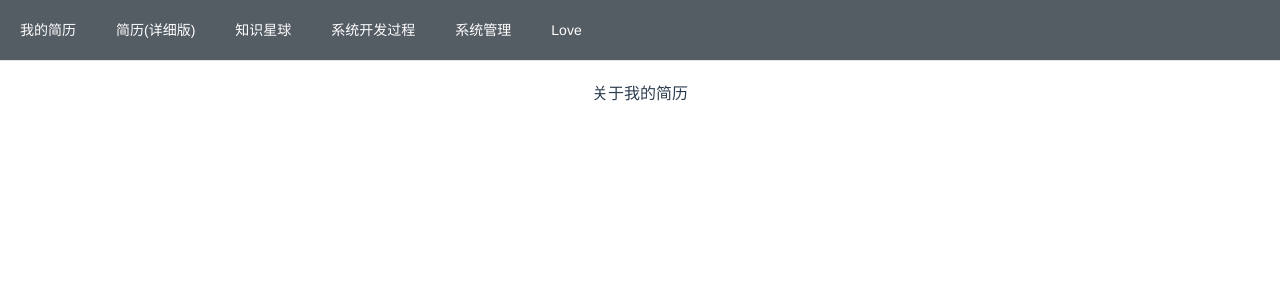
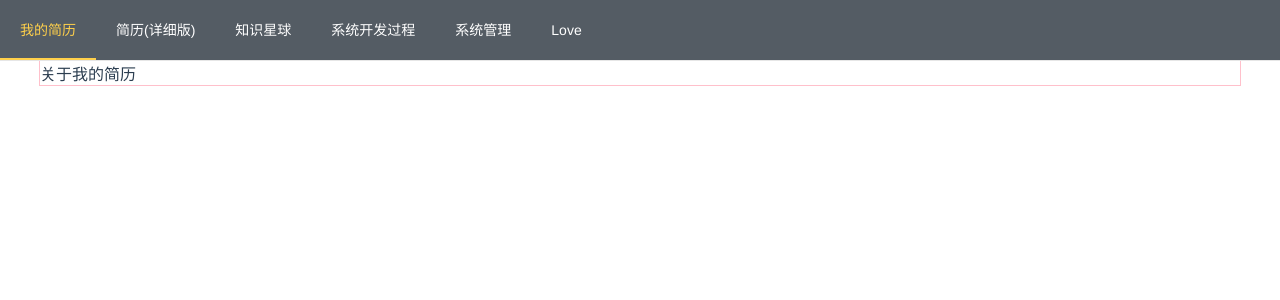
Before and after one commit to zihochay/project, a Vue app in the folder view/: page /#/index in a window 1280 px wide. Shown: the top 300 px of the page. Built offline with nearby package versions, Linux system fonts and the light colour scheme.

Commit message:
修改页面内容

```diff
--- a/view/src/App.vue
+++ b/view/src/App.vue
@@ -9,7 +9,7 @@
   font-family: Avenir, Helvetica, Arial, sans-serif;
   -webkit-font-smoothing: antialiased;
   -moz-osx-font-smoothing: grayscale;
-  text-align: center;
+  // text-align: center;
   color: #2c3e50;
 }
 
--- a/view/src/views/aboutme/index.vue
+++ b/view/src/views/aboutme/index.vue
@@ -28,4 +28,9 @@ export default {
 </script>
 
 <style lang="less" scoped>
+.about-me {
+  width: 1200px;
+  margin: 0 auto;
+  border: 1px solid pink;
+}
 </style>
--- a/view/src/views/layout/Layout.vue
+++ b/view/src/views/layout/Layout.vue
@@ -43,5 +43,8 @@ export default {
   /deep/ .el-header {
     padding: 0;
   }
+  /deep/ .el-main {
+    padding: 0;
+  }
 }
 </style>
--- a/view/src/views/layout/components/menu.vue
+++ b/view/src/views/layout/components/menu.vue
@@ -38,7 +38,7 @@ export default {
   },
   data () {
     return {
-      activeIndex: '1'
+      activeIndex: '/index'
     }
   },
   // 创建完成，访问当前this实例
```
Also changed, not shown: 1 other file (tests, documents, lock files or other folders).
